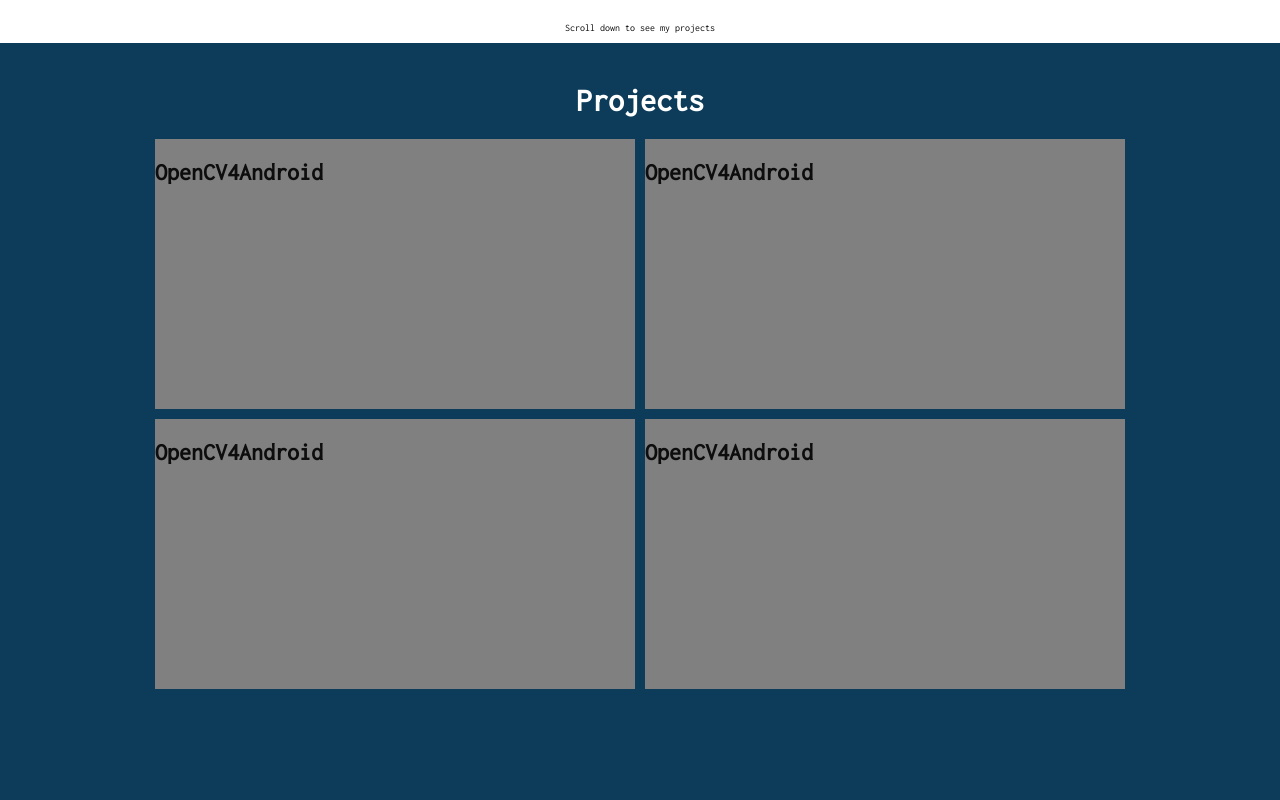
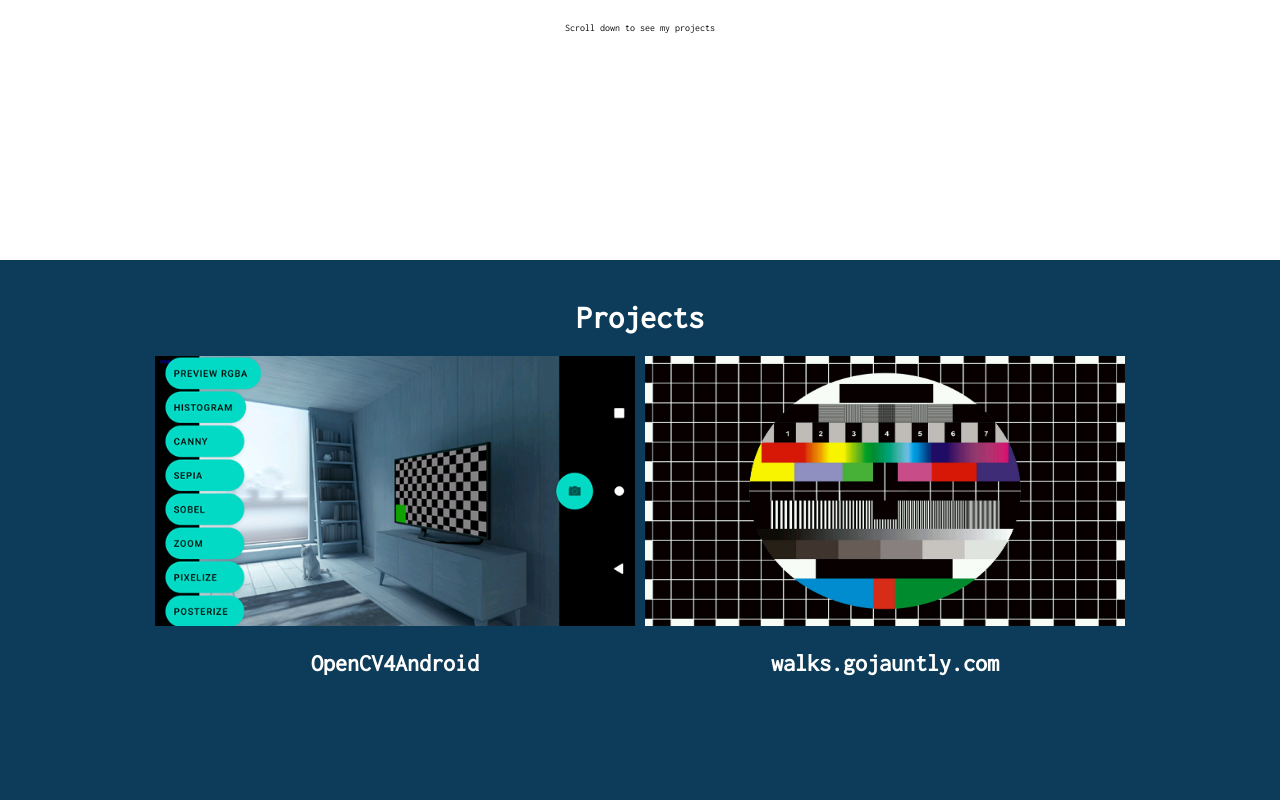
Before and after one commit to Encr1pt0r/portfolio-react, a React (Create React App) app: page / in a window 1280 px wide. Shown: the part 540-1340 px from the top of the page. Built offline with nearby package versions, Linux system fonts and the light colour scheme.

Commit message:
Projects appear with images on page

```diff
--- a/src/components/Landing.scss
+++ b/src/components/Landing.scss
@@ -5,6 +5,7 @@
     padding-inline: 20px;
     width: 100%;
     height: 100%;
+    min-height: 100vh;
     background-color: $white;
     display: flex;
     flex-direction: column;
--- a/src/components/Project.js
+++ b/src/components/Project.js
@@ -1,14 +1,26 @@
 import React from 'react';
 import "./Project.scss";
+import { ImageAssests } from '../data';
 
 // <Project data={data[i]} />
 // onClick attribute can be added to the project div
 export default function Project(props) {
+
+  // Selects the right cover image for the project component
+  // When adding another project, also make a link to the image here
+  let img;
+  if(props.data.id === "opencv") {
+    img = ImageAssests.opencv;
+  } else {
+    img = ImageAssests.mesh;
+  }
+
   return (
     <>
-      <div className='project'>
-        <h2>{props.data.title}</h2>
-      </div>
+      <li className='project' key={props.data.id}>
+        <img className='project__image' src={img} alt="Project img" />
+        <h2 className='project__title'>{props.data.title}</h2>
+      </li>
     </>
   )
 }
--- a/src/components/Project.scss
+++ b/src/components/Project.scss
@@ -1,7 +1,20 @@
 @import '../variables';
 
 .project {
-    height: 270px;
-    width: 480px;
-    background-color: grey;
+
+    &__image {
+        width: 480px;
+        height: 270px;
+        // background-image: url('../assets/mesh.jpg');
+        background-size: cover;
+    }
+
+    &__title {
+        color: $white;
+        text-align: center;
+    }
+
+    &:hover {
+        box-shadow: 5px;
+    }
 }
--- a/src/components/Projects.js
+++ b/src/components/Projects.js
@@ -7,20 +7,22 @@ import Project from "./Project";
 // When a container is clicked, a modal appears
 
 export default function Projects() {
-  function meep() {
-    console.log(data.length);
-  }
+
+  // A new array is used to generate a call to Project component with a link to the data
+  let projectList = [];
+  data.forEach((item) => {
+    const imgPath = item.imagePath;
+    // console.log(imgPath);
+    projectList.push( <Project imgPath={imgPath} data={item} /> );
+  })
 
   return (
     <>
       <div className="projects">
         <h1 className="projects__heading">Projects</h1>
-        <div className="projects__items">
-          <Project data={data[0]} />
-          <Project data={data[0]} />
-          <Project data={data[0]} />
-          <Project data={data[0]} />
-        </div>
+        <ul className="projects__items">
+          {projectList}
+        </ul>
       </div>
     </>
   );
--- a/src/components/Projects.scss
+++ b/src/components/Projects.scss
@@ -18,6 +18,9 @@
         gap: 10px;
         flex-wrap: wrap;
         justify-content: center;
+        list-style: none;
+        margin: 0px;
+        padding: 0px;
     }
 
 
--- a/src/data.js
+++ b/src/data.js
@@ -1,14 +1,22 @@
 export const data = [
     {
-        "imagePath": "",
+        "id": "opencv",
+        "imagePath": '../assets/mesh.jpg',
         "title": "OpenCV4Android",
         "subtitle": "Face detection app with OpenCV on Android",
         "description": "For my final year project at university, I built an Android app that detects changes in faces over time using OpenCV (a popular open-source computer vision library). Overall, this project was not able to implement the library on Android. This project became a learning experience on how to approach researching feasibility and how to choose technology wisely for a project."
     },
     {
-        "imagePath": "",
+        "id": "walks-gj",
+        "imagePath": '../assets/mesh.jpg',
         "title": "walks.gojauntly.com",
         "subtitle": "Search for walks near you with Go Jauntly.",
         "description": "This was an extension to Go Jauntly's main website designed to enhance search engine optimisation. My primary role was to construct the UI based on designs using Nunjucks, SCSS and TypeScript. This project sharpened my skills with Git since multiple people were working on this project. "
     }
 ]
+
+export const ImageAssests = {
+    "opencv": require('./assets/opencv4android.png'),
+    // "walks-gj": require('./assets/walks-gj.png'),
+    "mesh": require('./assets/mesh.jpg'),
+}
```
Also changed, not shown: src/assets/opencv4android.png (added).
